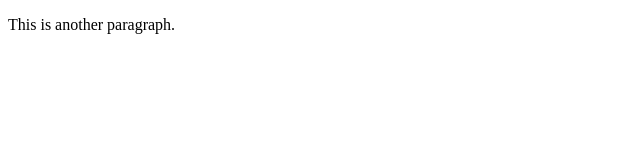
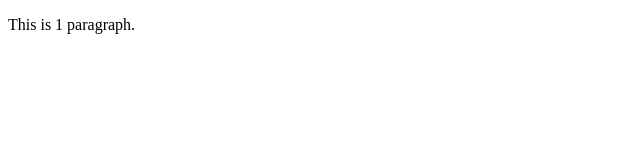
Before and after one commit to kordiP/learning-git, a plain HTML site: page index.html in a window 1280 px wide. Shown: the full height of the page, 0-640 px from the left. Drawn offline with Linux system fonts and the light colour scheme.

Commit message:
Update index.html

```diff
--- a/index.html
+++ b/index.html
@@ -5,7 +5,7 @@
 </head>
 <body>
 
-<p>This is another paragraph.</p>
+<p>This is 1 paragraph.</p>
 
 </body>
 </html>
```
